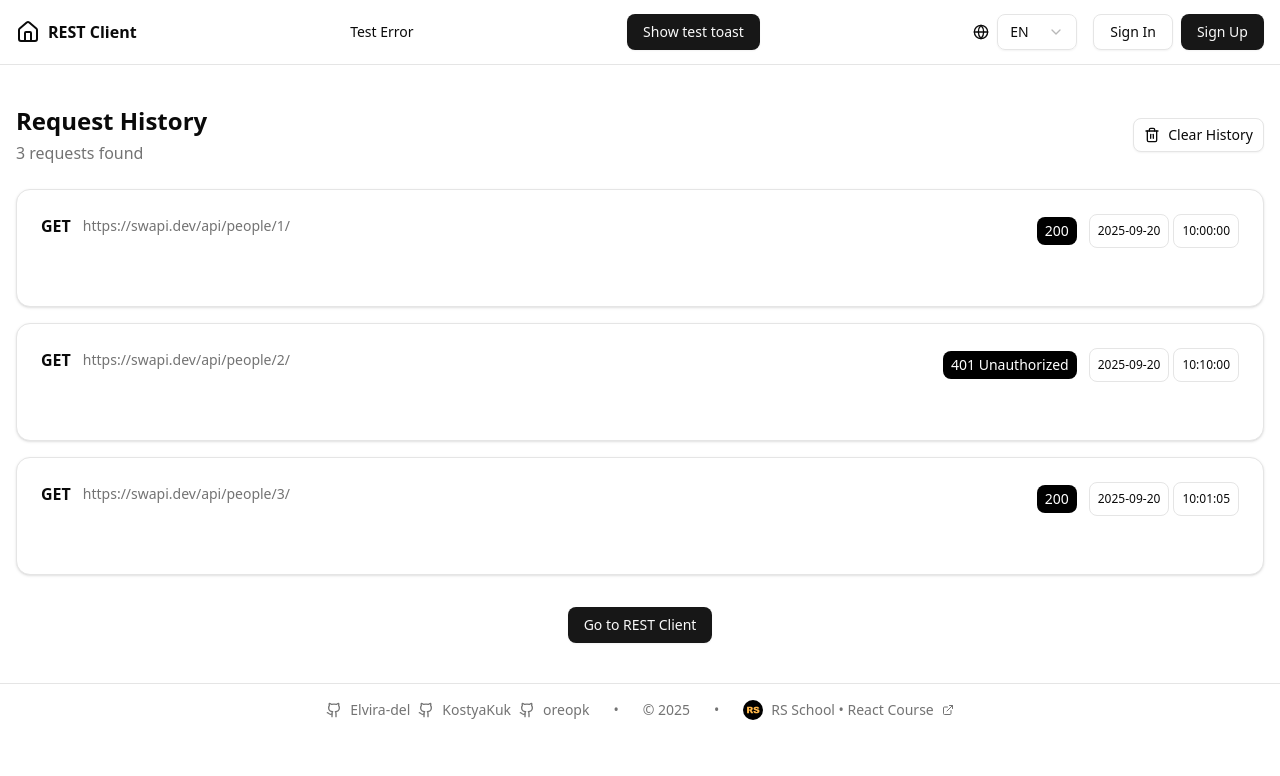
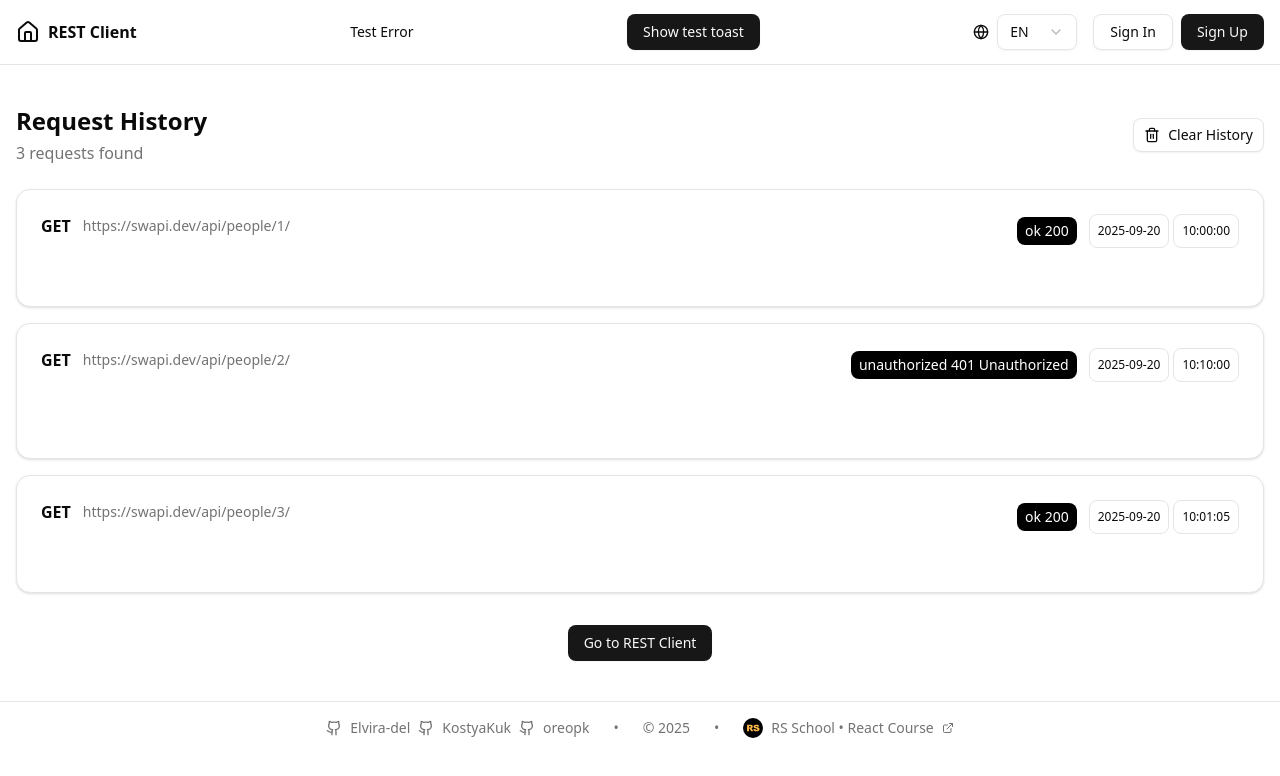
Before and after one commit to Elvira-del/rest-client-app, a Next.js app: page /en/history in a window 1280 px wide. Shown: the top 776 px of the page. Built offline with nearby package versions, Linux system fonts and the light colour scheme.

Commit message:
chore: add deploy to vercel and resolve lint conflict

```diff
--- a/src/components/HistoryCard.tsx
+++ b/src/components/HistoryCard.tsx
@@ -27,7 +27,7 @@
   time,
 }: RequestCardProps) {
   return (
-    <Card className='relative border shadow-sm hover:shadow-md'>
+    <Card className="relative border shadow-sm hover:shadow-md">
       <CardHeader className="pb-3">
         <div className="flex items-start justify-between">
           <div className="flex items-center text-center gap-3">
@@ -37,8 +37,8 @@
             </CardDescription>
           </div>
           <div className="flex items-center gap-3">
-            <span className= 'text-sm bg-black text-white px-2 py-1 rounded-md'>
-                {statusText}
+            <span className="text-sm bg-black text-white px-2 py-1 rounded-md">
+              {`${status} ${statusText}`}
             </span>
             <div className="flex gap-1 text-xs">
               <div className="rounded-md border p-2">
```
Also changed, not shown: src/app/[locale]/(private)/history/page.tsx (+10 -5 lines), 1 other file (tests, documents, lock files or other folders). Lines whose indentation alone changed are shown as unchanged.
